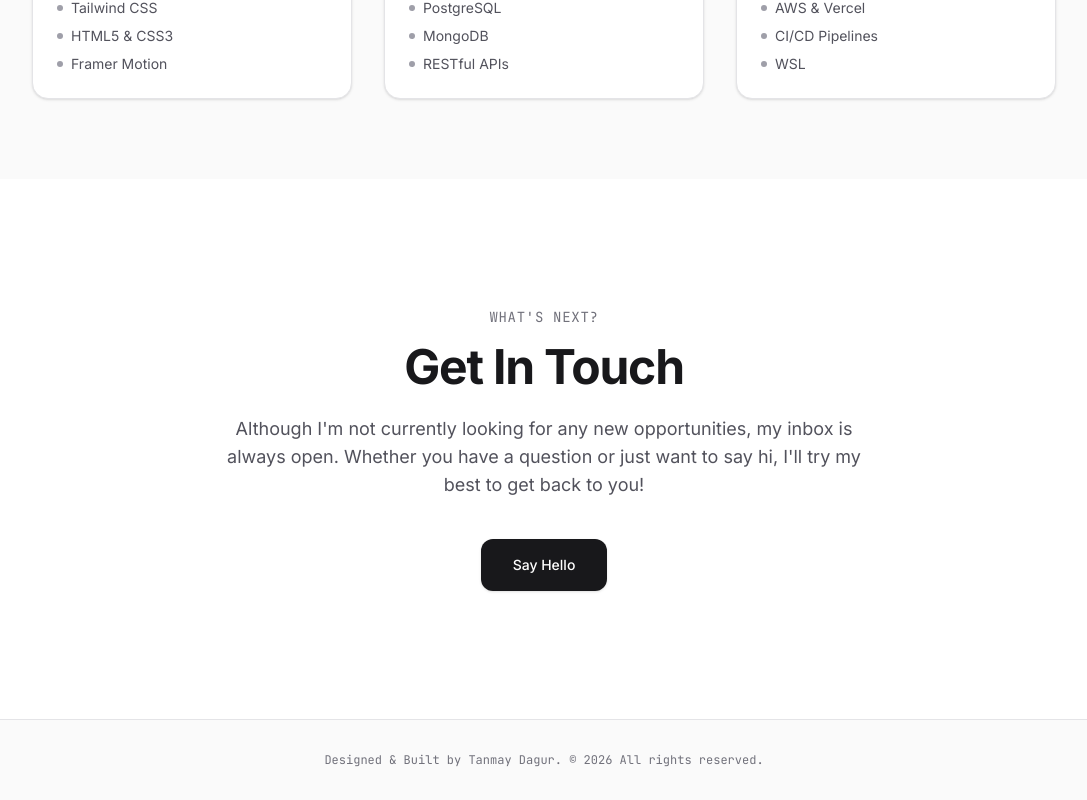
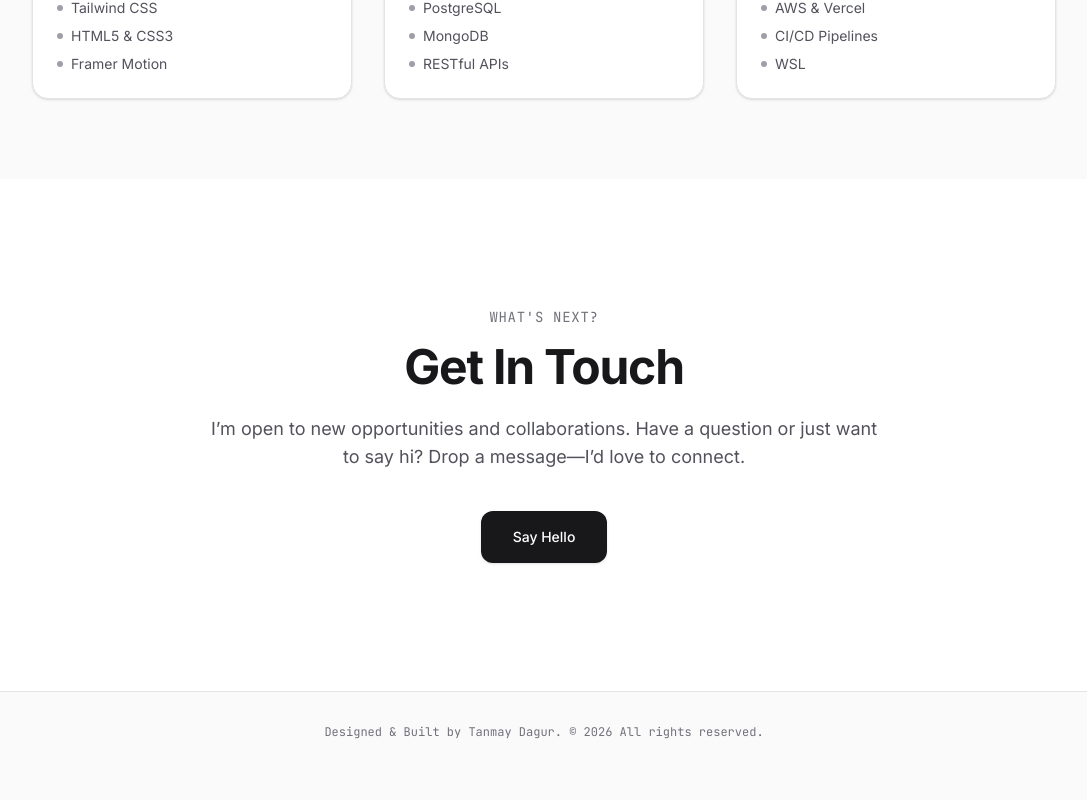
Before and after one commit to TanmayDagur/Portfolio, a Next.js app: page / in a window 1280 px wide. Shown: the part 2587-3387 px from the top of the page, without its empty margins (96-1183 px from the left). After the commit the page ends 3359 px from the top, so only its background shows below. Built offline with nearby package versions, Linux system fonts and the light colour scheme.

Commit message:
Update contact message

```diff
--- a/components/contact.tsx
+++ b/components/contact.tsx
@@ -14,7 +14,8 @@ export function Contact(){
               <p className="font-mono text-sm text-zinc-500 mb-4 tracking-wider uppercase">What&apos;s Next?</p>
               <h2 className="text-4xl md:text-5xl font-bold tracking-tight text-zinc-900 mb-6">Get In Touch</h2>
               <p className="text-zinc-600 mb-10 text-lg">
-                Although I&apos;m not currently looking for any new opportunities, my inbox is always open. Whether you have a question or just want to say hi, I&apos;ll try my best to get back to you!
+                I’m open to new opportunities and collaborations.
+                Have a question or just want to say hi? Drop a message—I’d love to connect.
               </p>
               <a
                 href="mailto:tanmaydagur200@gmail.com"
```
